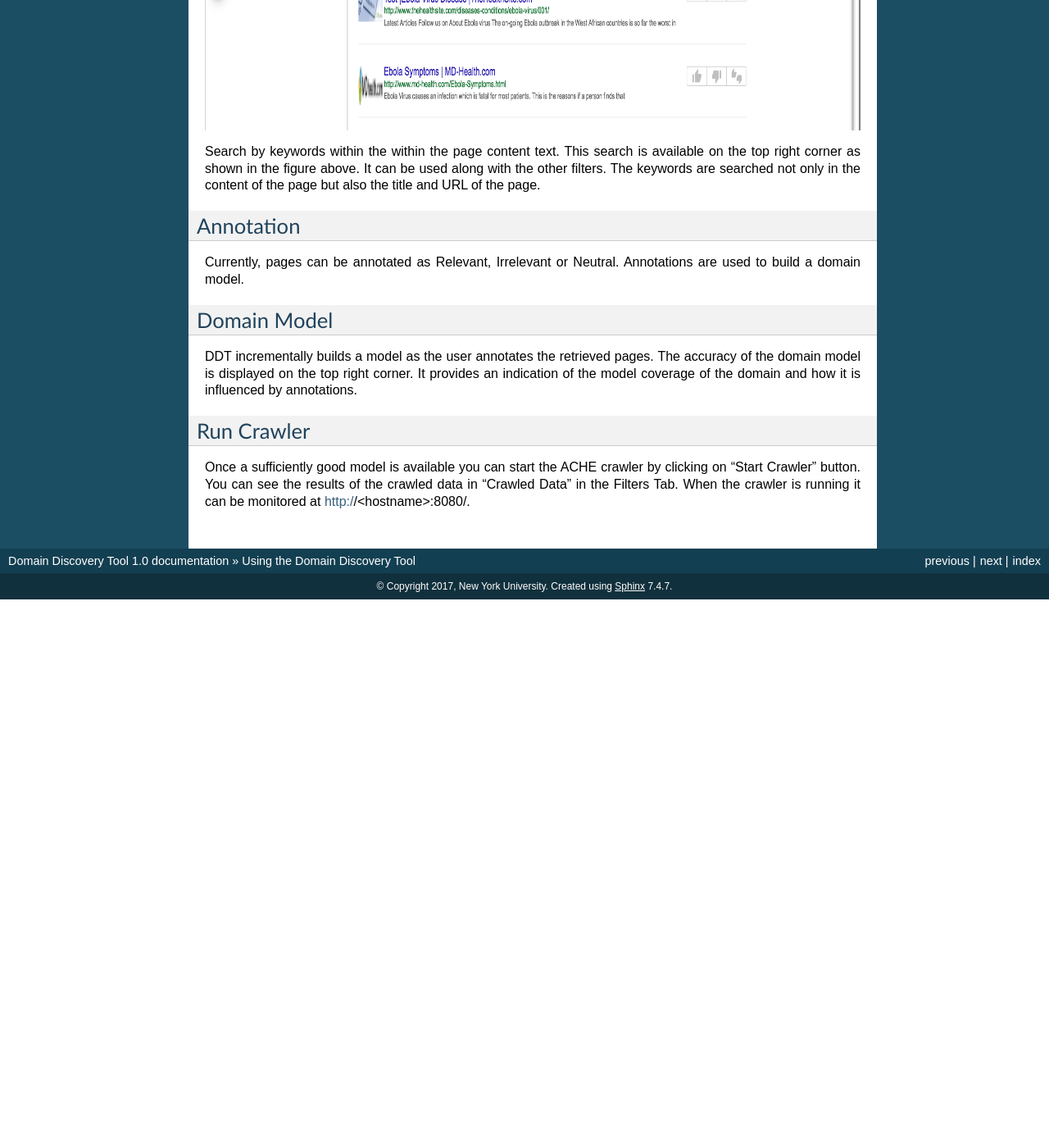
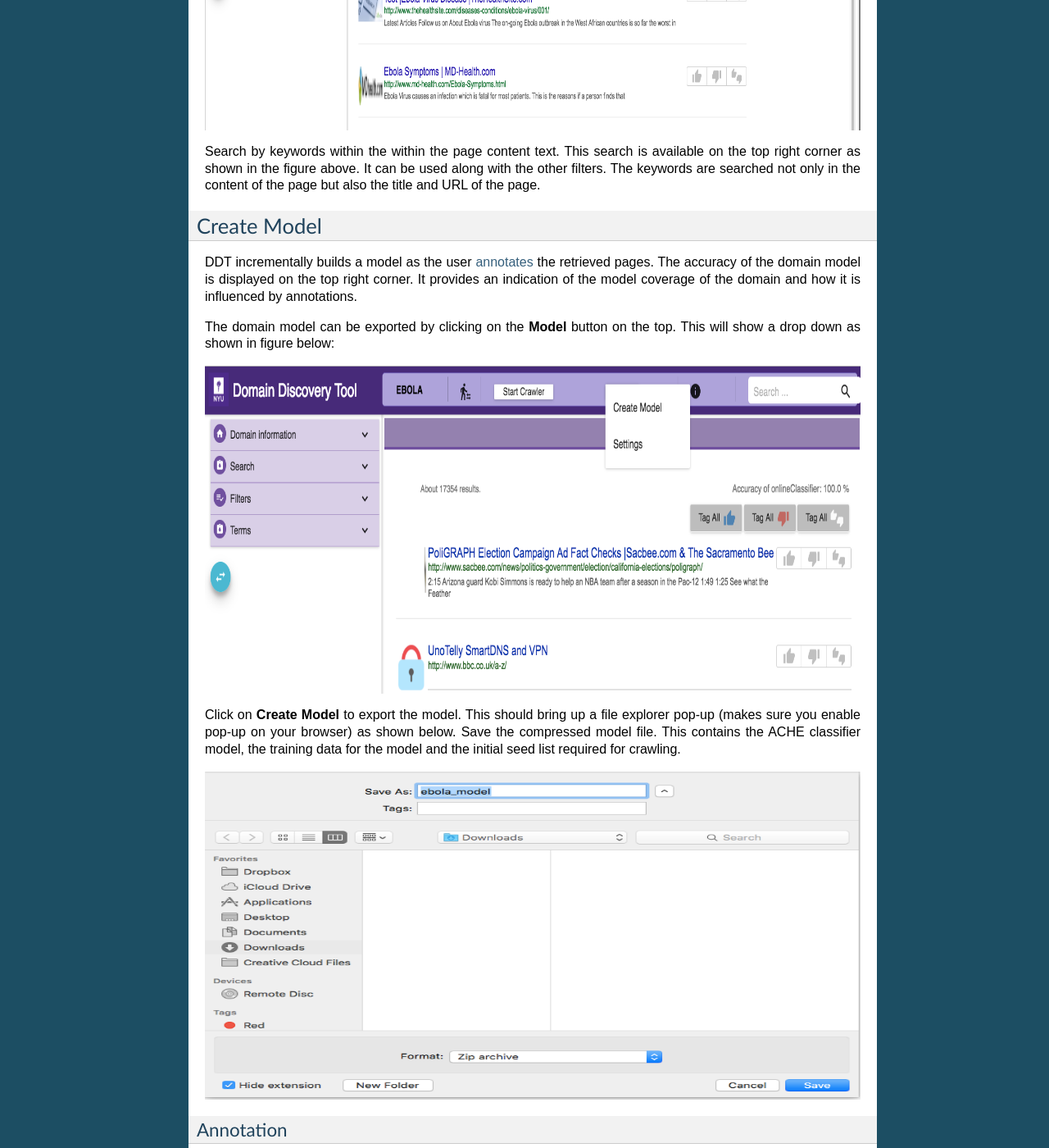
Before and after one commit to VIDA-NYU/domain_discovery_tool, a Sphinx documentation site: the page built from docs/use.rst, in a window 1280 px wide and 1400 px high, scrolled down 6983 px. Shown: the whole window at 82% size. Built offline with Sphinx 7.4.7, drawn with Linux system fonts in a browser that asks for light colours; before the commit the page ends 7714 px from its top, so only the background shows below that; some of the changed text lies outside the part shown.

Commit message:
Added create model

```diff
--- /dev/null
+++ b/docs/create_model.rst
@@ -0,0 +1,34 @@
+Create Model
+------------
+
+DDT incrementally builds a model as the user `annotates <http://domain-discovery-tool.readthedocs.io/en/latest/use.html#annotation>`_ the retrieved pages. The accuracy of the domain model is displayed on the top right corner. It provides an indication of the model coverage of the domain and how it is influenced by annotations.
+
+The domain model can be exported by clicking on the **Model** button on the top. This will show a drop down as shown in figure below:
+
+.. image:: model_dropdown.png
+   :width: 800px
+   :align: center
+   :height: 400px
+   :alt: alternate text
+
+Click on **Create Model** to export the model. This should bring up a file explorer pop-up (makes sure you enable pop-up on your browser) as shown below. Save the compressed model file. This contains the ACHE classifier model, the training data for the model and the initial seed list required for crawling.
+
+.. image:: model_download.png
+   :width: 800px
+   :align: center
+   :height: 400px
+   :alt: alternate text
+
+Annotation
+~~~~~~~~~~
+
+Currently, pages can be annotated as Relevant, Irrelevant or Neutral using the |tag_all| buttons respectively to tag all pages in the current view. |tag_one| buttons can be used to tag individual pages. Annotations are used to build the domain model.
+
+.. |tag_all| image:: tag_all.png
+
+.. |tag_one| image:: tag_one.png
+
+Note:
+
+* At least 10 pages each of relevant and irrelevant pages should be annotated to build the model. The more the annotations, hence the better coverage of the domain, the better the domain model.
+* Ensure that the relevant and irrelevant page annotations are balanced for a better model.
--- a/docs/use.rst
+++ b/docs/use.rst
@@ -6,16 +6,7 @@ Now you should be able to head to http://<hostname>:8084/ to interact with the t
 .. include:: add_domain.rst
 .. include:: load_data.rst
 .. include:: filter.rst
-
-Annotation
-----------
-
-Currently, pages can be annotated as Relevant, Irrelevant or Neutral. Annotations are used to build a domain model.
-
-Domain Model
-------------
-
-DDT incrementally builds a model as the user annotates the retrieved pages. The accuracy of the domain model is displayed on the top right corner. It provides an indication of the model coverage of the domain and how it is influenced by annotations.
+.. include:: create_model.rst
 
 Run Crawler
 -----------
```
Also changed, not shown: docs/model_download.png (added), docs/model_dropdown.png (added), docs/tag_all.png (added), docs/tag_one.png (added).
